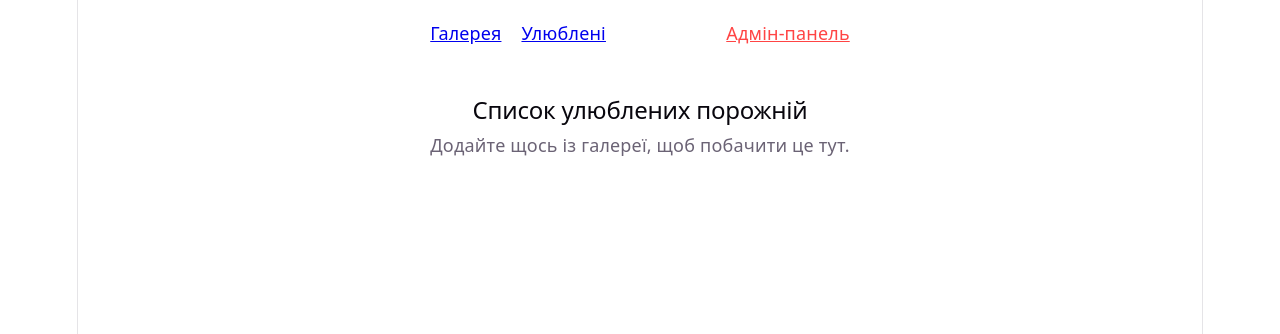
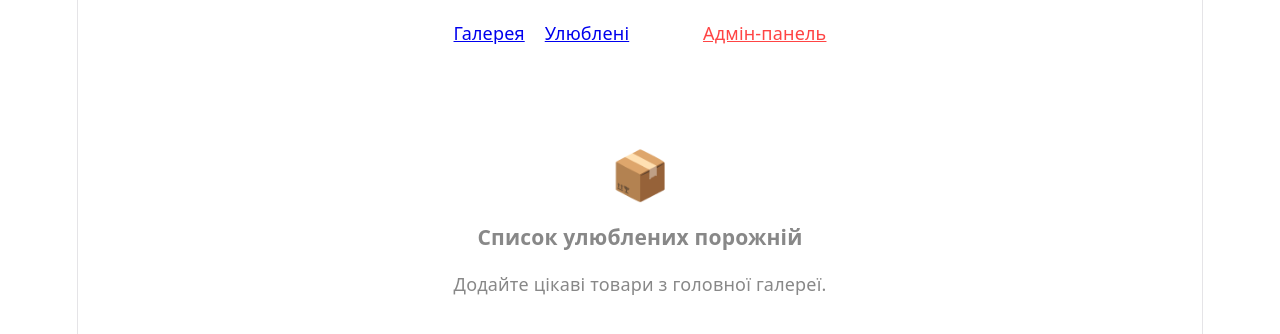
Before and after one commit to krynytskiym-tech/front_7-8, a React (Vite) app in the folder inventory-app/: page /favorites in a window 1280 px wide. Shown: the top 334 px of the page. Built offline with nearby package versions, Linux system fonts and the light colour scheme.

Commit message:
fix: remove citation tags and finalize Favorites page logic

```diff
--- a/inventory-app/src/pages/Favorites.jsx
+++ b/inventory-app/src/pages/Favorites.jsx
@@ -1,15 +1,16 @@
 import React from "react";
-import { useFavorites } from "../hooks/useFavorites";
+import { useInventory } from "../store/InventoryContext";
 import InventoryCard from "../components/gallery/InventoryCard";
 
 const Favorites = () => {
-  const { favorites, toggleFavorite, isFavorite } = useFavorites();
+  const { favorites, toggleFavorite } = useInventory();
 
   if (favorites.length === 0) {
     return (
-      <div style={{ textAlign: "center", marginTop: "50px" }}>
-        <h2>Список улюблених порожній</h2>
-        <p>Додайте щось із галереї, щоб побачити це тут.</p>
+      <div style={{ textAlign: "center", marginTop: "100px", color: "#888" }}>
+        <h2 style={{ fontSize: "48px", marginBottom: "10px" }}>📦</h2>
+        <h3>Список улюблених порожній</h3>
+        <p>Додайте цікаві товари з головної галереї.</p>
       </div>
     );
   }
@@ -28,8 +29,8 @@ const Favorites = () => {
           <InventoryCard
             key={item.id}
             item={item}
-            isFavorite={isFavorite(item.id)}
-            onToggleFavorite={toggleFavorite}
+            isFavorite={true}
+            onToggleFavorite={() => toggleFavorite(item)}
             onClick={() => {}}
           />
         ))}
```
